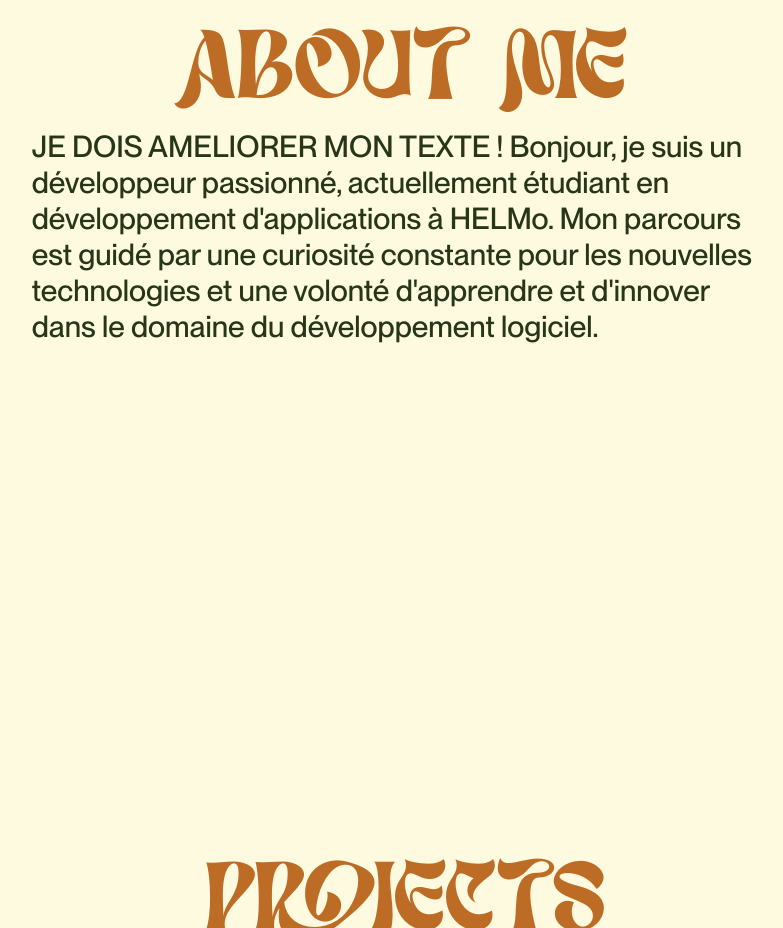
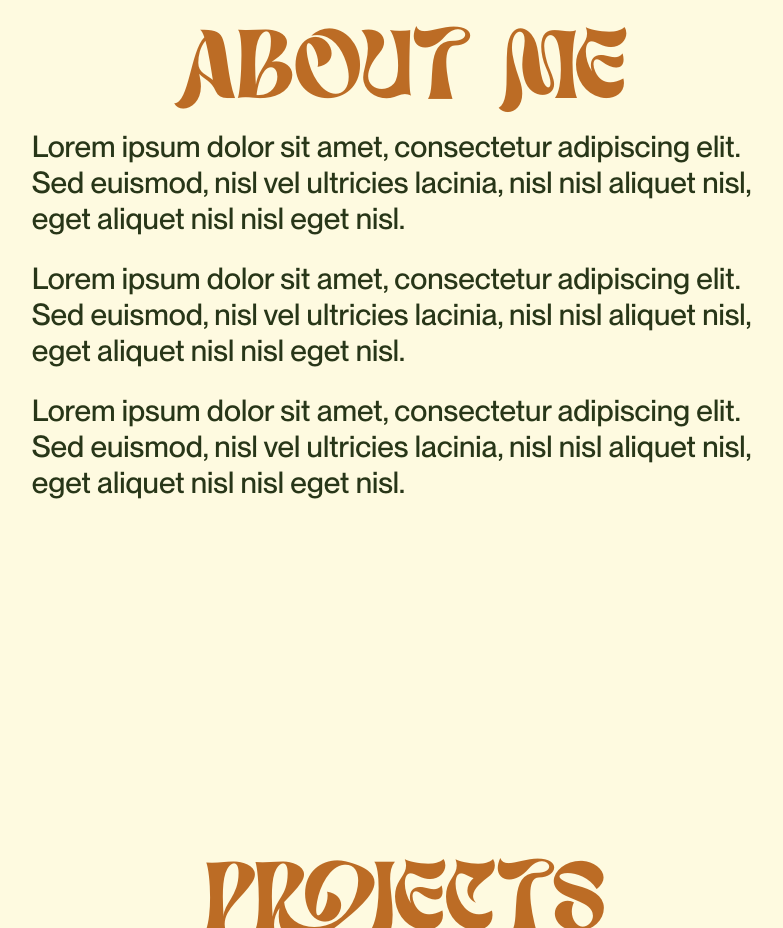
Before and after one commit to virgill-e/portfolio, a Nuxt app: page / in a window 1280 px wide. Shown: the part 800-1728 px from the top of the page, without its empty margins (235-1018 px from the left). Built offline with nearby package versions, Linux system fonts and the light colour scheme.

Commit message:
feat: update About me section with placeholder text for improved content structure

```diff
--- a/pages/index.vue
+++ b/pages/index.vue
@@ -73,9 +73,13 @@
     <div class="flex flex-col items-center center min-h-screen">
         <h2 class="font-lostar text-custom-bronze text-6xl lg:text-8xl m-4">About me</h2>
         <p class="text-custom-forest leading-relaxed text-left mb-6 lg:w-7/12 mx-8 font-neuemontreal text-2xl lg:text-3xl ">
-            JE DOIS AMELIORER MON TEXTE ! Bonjour, je suis un développeur passionné, actuellement étudiant en développement d'applications à HELMo.
-            Mon parcours est guidé par une curiosité constante pour les nouvelles technologies et une volonté
-            d'apprendre et d'innover dans le domaine du développement logiciel.
+            Lorem ipsum dolor sit amet, consectetur adipiscing elit. Sed euismod, nisl vel ultricies lacinia, nisl nisl aliquet nisl, eget aliquet nisl nisl eget nisl.
+        </p>
+        <p class="text-custom-forest leading-relaxed text-left mb-6 lg:w-7/12 mx-8 font-neuemontreal text-2xl lg:text-3xl ">
+            Lorem ipsum dolor sit amet, consectetur adipiscing elit. Sed euismod, nisl vel ultricies lacinia, nisl nisl aliquet nisl, eget aliquet nisl nisl eget nisl.
+        </p>
+        <p class="text-custom-forest leading-relaxed text-left mb-6 lg:w-7/12 mx-8 font-neuemontreal text-2xl lg:text-3xl ">
+            Lorem ipsum dolor sit amet, consectetur adipiscing elit. Sed euismod, nisl vel ultricies lacinia, nisl nisl aliquet nisl, eget aliquet nisl nisl eget nisl.
         </p>
     </div>
 
```
